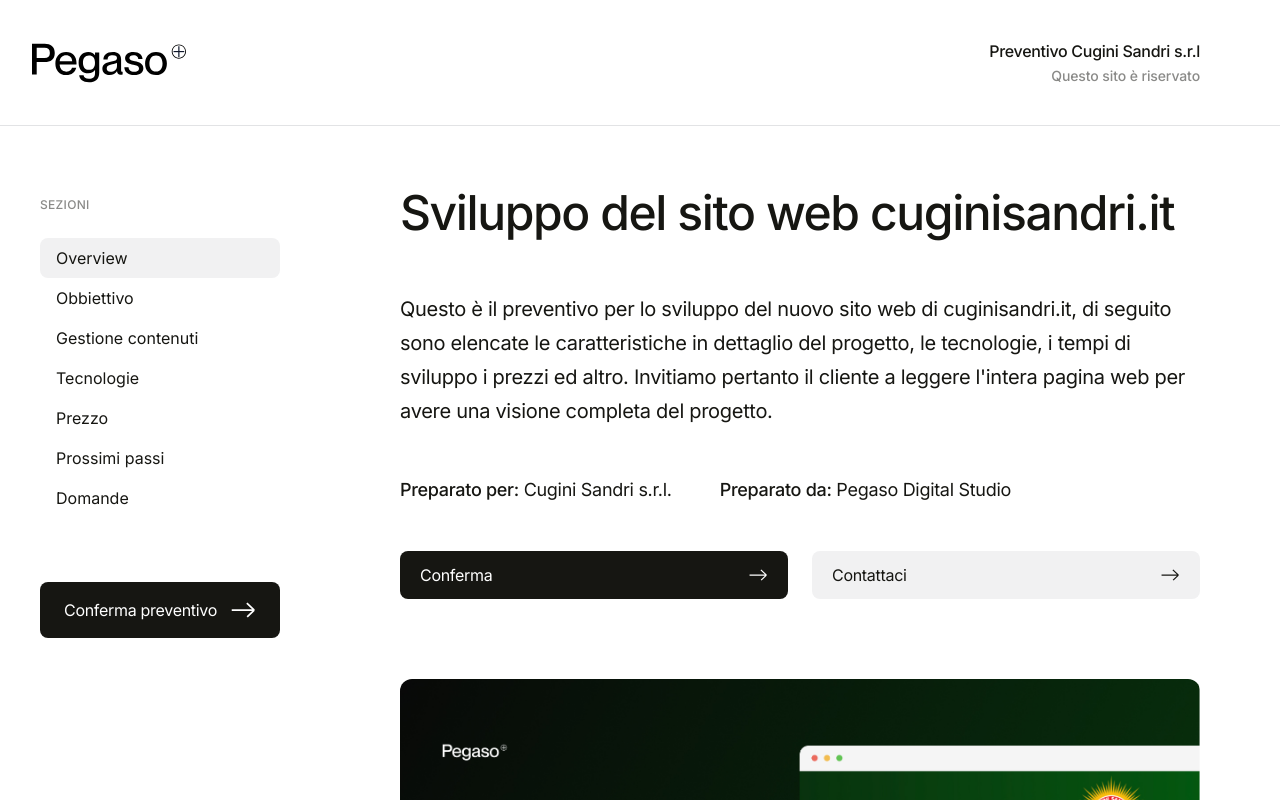
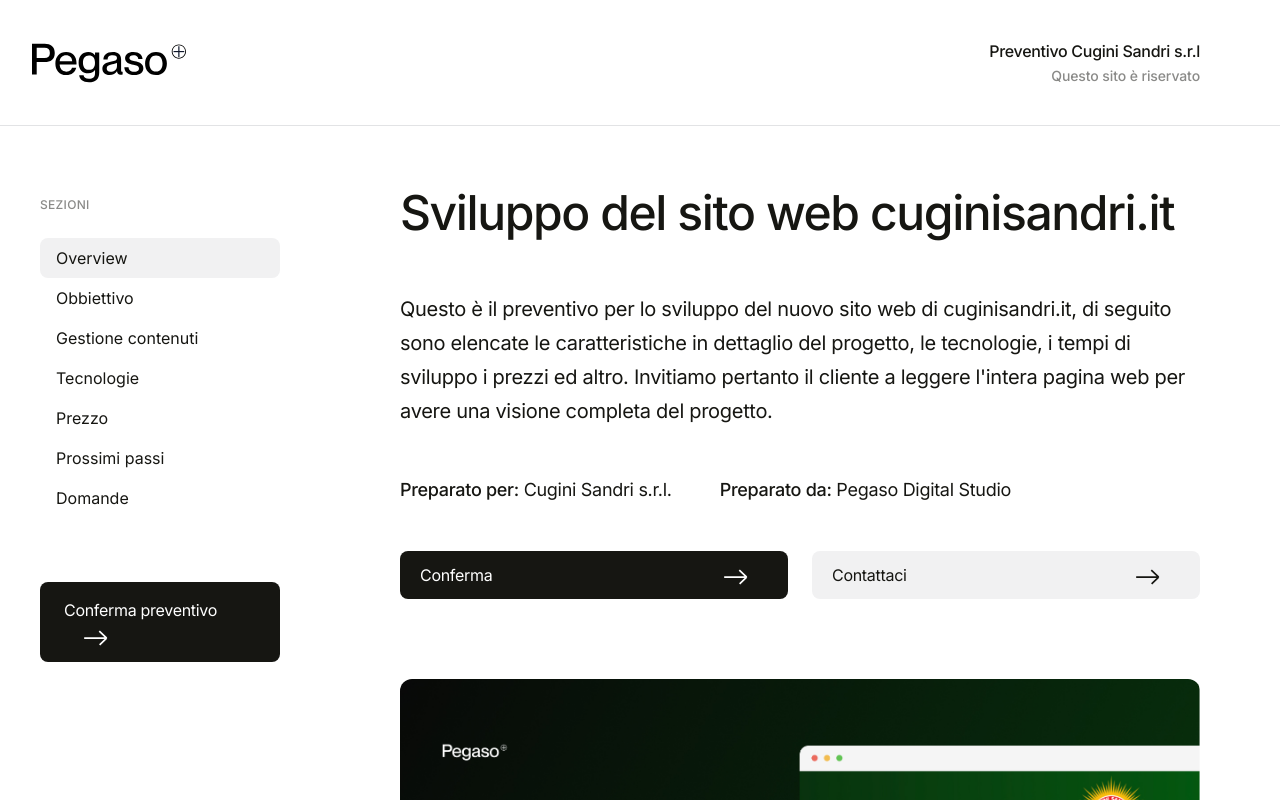
Before and after one commit to addsac/preventivo-pharmisa, a Next.js app: page / in a window 1280 px wide. Shown: the top 800 px of the page. Built offline with nearby package versions, Linux system fonts and the light colour scheme.

Commit message:
refactoring

```diff
--- a/components/ui/proposal/Button.jsx
+++ b/components/ui/proposal/Button.jsx
@@ -1,6 +1,6 @@
 import IconArrow from '@/public/icon/proposal/arrow-right.svg'
 
-export default function Button({ color = 'primary', size = 'base', text = '', href, handleClick, iconArrow = false  }) {
+export default function Button({ color = 'primary', size = 'base', text = '', href, handleClick, iconArrow = false, iconMobile = true  }) {
   return (
     <button
         onClick={ href ? () => location.href = href : handleClick ? handleClick : null }
@@ -27,15 +27,7 @@
                     stroke-[1.5]
                 `}
             >
-                <svg
-                    width="currentWidth" height="currentHeight" viewBox="0 0 22 14" fill="none"
-                    xmlns="http://www.w3.org/2000/svg" xmlns:xlink="http://www.w3.org/1999/xlink"
-                >
-                    <path
-                        d="M0.640137 7.15385H20.3324M20.3324 7.15385L13.8709 1M20.3324 7.15385L14.1786 13"
-                        stroke="currentColor"
-                    />
-                </svg>
+                <IconArrow />
             </span>
         )}
     </button>
```
Also changed, not shown: public/icon/proposal/arrow-right.svg.
